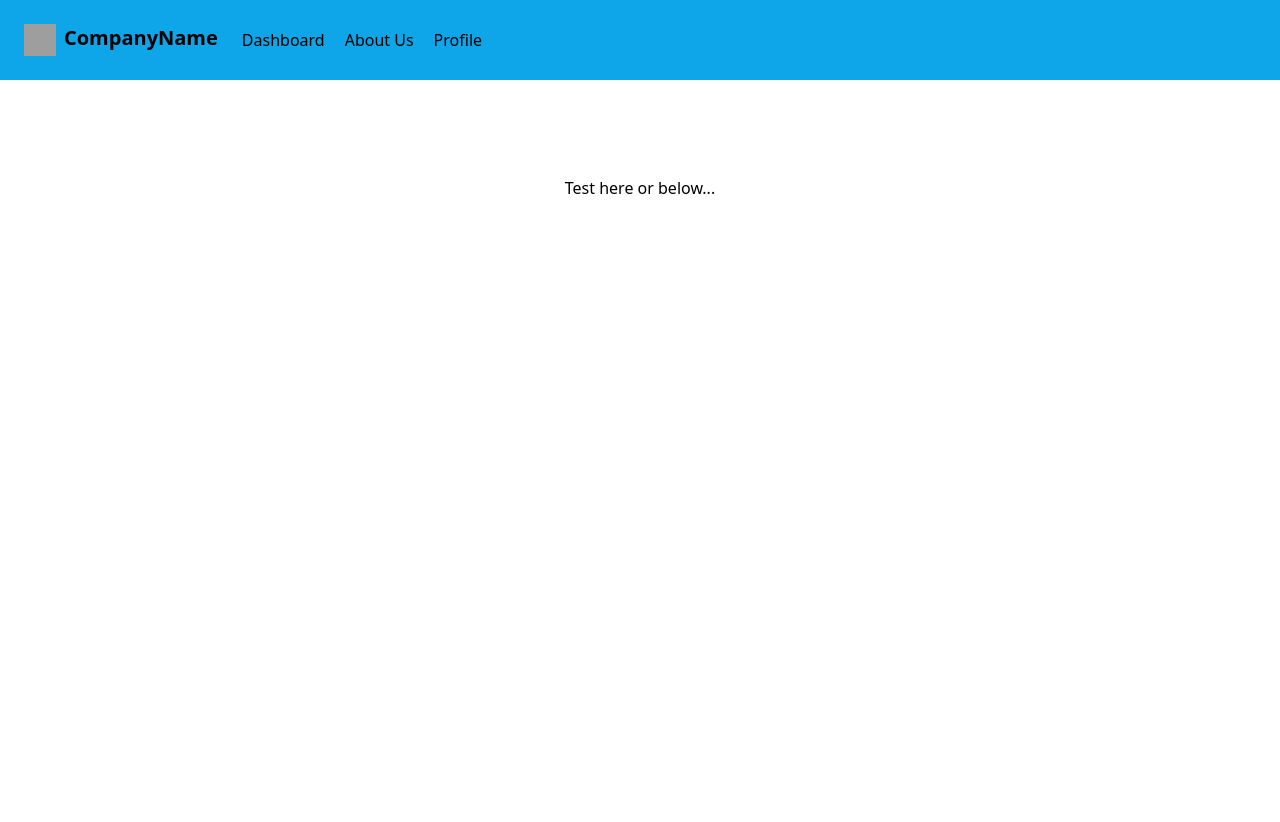
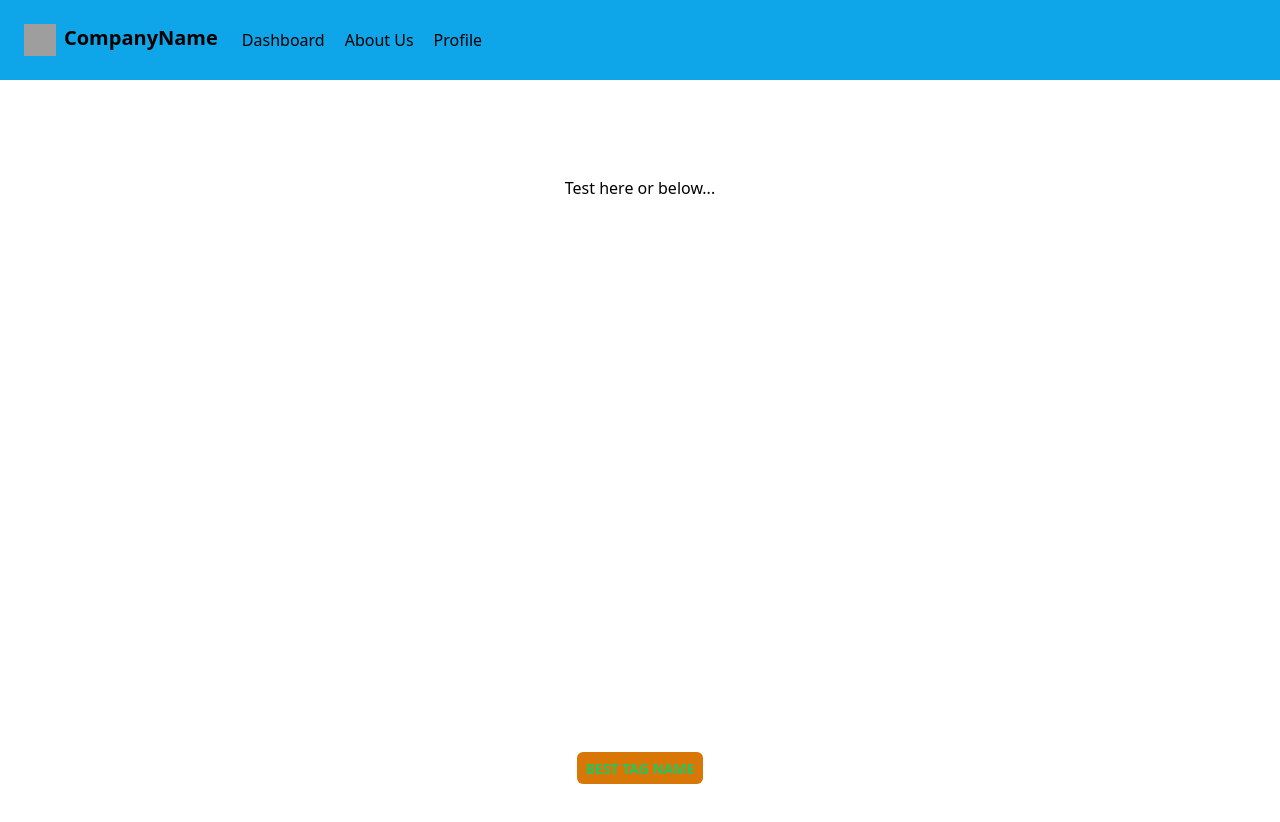
Before and after one commit to brandonysli/storagehub, a Next.js app: page / in a window 1280 px wide. Shown: the top 822 px of the page. Built offline with nearby package versions, Linux system fonts and the light colour scheme; grey boxes are pictures that could not be loaded.

Commit message:
Tag component is being added with Hex color class

```diff
--- a/src/pages/components/modular/NaiveTag.tsx
+++ b/src/pages/components/modular/NaiveTag.tsx
@@ -1,3 +1,28 @@
 // Declare NaiveButtonPropTypes
 // construct NaiveTag function
 // naive tag should give dev multiple options on what the tag color should be etc.
+import React from "react";
+import {HexColor} from "../../modules/HexColor";
+
+type TagPropsType = {
+    textColor: HexColor;
+    backgroundColor: HexColor;
+    tagname: string;
+    tagSize: "sm" |"md" | "lg";
+    children?: React.ReactNode;
+  };
+
+
+export default function NaiveTag(tagProps: TagPropsType) {
+
+    const textSize = tagProps.tagSize
+
+    return (
+        <>
+            <div className={`${textSize === 'sm' ? 'px-2' :textSize === 'md' ? 'px-3' :textSize === 'lg' ? 'px-5' :'px-5'} py-1 rounded-md`} style={{'backgroundColor': tagProps.backgroundColor.color}} >
+                <span className={`${textSize === 'sm' ? 'text-sm' : textSize === 'md' ? 'text-base' : 'text-lg'} font-bold`} style={{'color': tagProps.textColor.color}}> {tagProps.tagname}</span>
+                {tagProps.children}
+            </div>
+        </>
+    )
+}
--- a/src/pages/index.tsx
+++ b/src/pages/index.tsx
@@ -2,8 +2,9 @@ import Head from 'next/head'
 import Image from 'next/image'
 import { Inter } from '@next/font/google'
 import styles from '@/styles/Home.module.css'
+import {HexColor} from "./modules/HexColor"
+import NaiveTag from "./components/modular/NaiveTag"
 
-const inter = Inter({ subsets: ['latin'] })
 
 export default function Home() {
   return (
@@ -16,6 +17,8 @@ export default function Home() {
       </Head>
       <main className={styles.main}>
         <span> Test here or below... </span>
+
+        <NaiveTag backgroundColor={new HexColor("#d97706")} textColor={new HexColor("#22c55e")} tagname = "BEST TAG NAME" tagSize='sm' />
       </main>
     </>
   )
--- /dev/null
+++ b/src/pages/modules/HexColor.tsx
@@ -0,0 +1,20 @@
+//  Declare Hexcolor Class with Constructor
+
+import { isHexColor } from "class-validator";
+
+
+export class HexColor {
+    color: string;
+
+    constructor(message: string) {
+      if (isValidColor(message)){
+      this.color = message;
+      }else{
+        throw new Error("Not a valid Hexcolor");
+      }
+    }
+  }
+
+  function isValidColor(color: string){
+    return isHexColor(color);
+}
```
